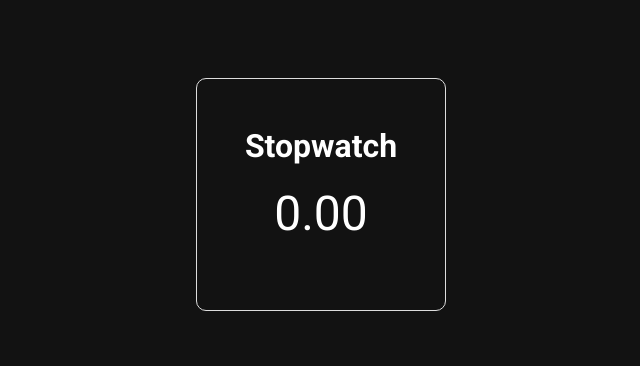
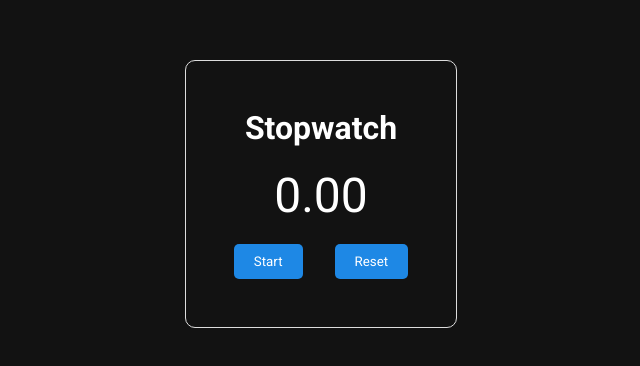
Before and after one commit to ayushporwal01/JavaScript-Mastery, a plain HTML site: page Stopwatch/index.html in a window 1280 px wide. Shown: the part 206-572 px from the top of the page, without its empty margins (319-959 px from the left). Drawn offline with Linux system fonts and the light colour scheme.

Commit message:
Initial Commit

```diff
--- a/Stopwatch/index.html
+++ b/Stopwatch/index.html
@@ -11,7 +11,10 @@
     <div class="container">
         <h1>Stopwatch</h1>
         <div class="display">0.00</div>
-
+        <div class="buttons">
+            <button id="start">Start</button>
+            <button id="reset">Reset</button>
+        </div>
     </div>
 </body>
 </html>
```
